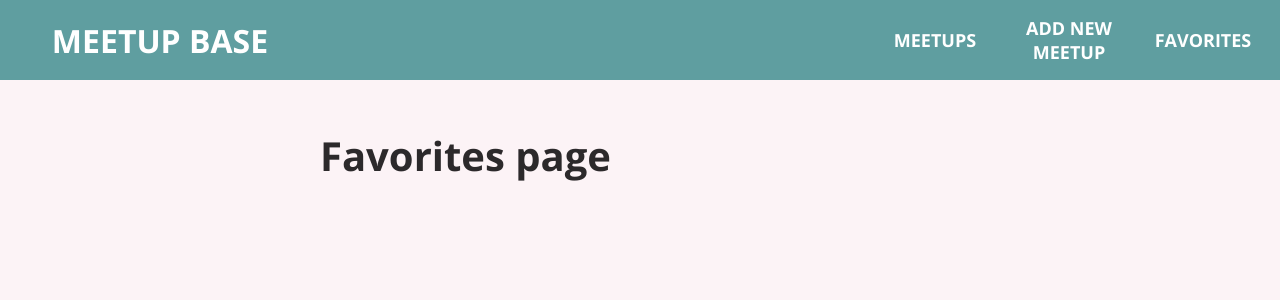
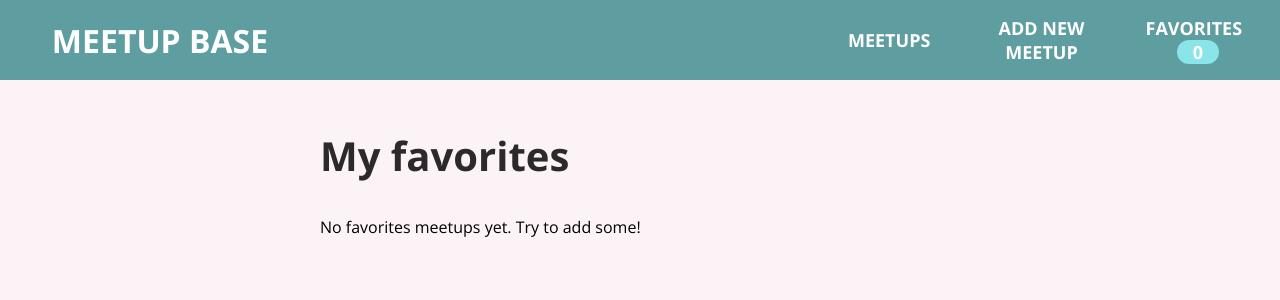
Before and after one commit to RZFalcore/udemy-react-course, a React (Create React App) app: page /favorites in a window 1280 px wide. Shown: the top 300 px of the page. Built offline with nearby package versions, Linux system fonts and the light colour scheme.

Commit message:
added favorites counter in mainNav, output favorites meetups logic

```diff
--- a/src/components/Summary/components/layouts/MainNavigation.js
+++ b/src/components/Summary/components/layouts/MainNavigation.js
@@ -1,9 +1,18 @@
-import React from "react";
+import React, { useContext } from "react";
 import { Link } from "react-router-dom";
+import FavoritesContext from "../../store/favorites-context";
 
-import { header, logo, list, listItem } from "./MainNavigation.module.css";
+import {
+  header,
+  logo,
+  list,
+  listItem,
+  badge,
+} from "./MainNavigation.module.css";
 
 const MainNavigation = () => {
+  const favoritesCtx = useContext(FavoritesContext);
+
   return (
     <header className={header}>
       <div className={logo}>
@@ -18,7 +27,10 @@ const MainNavigation = () => {
             <Link to={"/new-meetup"}>Add new meetup</Link>
           </li>
           <li className={listItem}>
-            <Link to={"/favorites"}>Favorites</Link>
+            <Link to={"/favorites"}>
+              Favorites{" "}
+              <span className={badge}>{favoritesCtx.totalFavorites}</span>
+            </Link>
           </li>
         </ul>
       </nav>
--- a/src/components/Summary/components/layouts/MainNavigation.module.css
+++ b/src/components/Summary/components/layouts/MainNavigation.module.css
@@ -56,3 +56,10 @@
 .listItem :hover {
     color: rgb(137, 229, 232);
 }
+.badge {
+    background-color: rgb(137, 229, 232);
+    color: white;
+    border-radius: 12px;
+    padding: 0 1rem;
+    margin-left: 0.5rem;
+}
--- a/src/components/Summary/components/meetups/MeetupsListItem.js
+++ b/src/components/Summary/components/meetups/MeetupsListItem.js
@@ -11,9 +11,12 @@ const MeetupsListItem = ({ id, image, title, address, description }) => {
   const meetupIsFavorite = favoritesCtx.isFavorite(id);
 
   const toggleFavoriteHandler = () => {
-    if (meetupIsFavorite) favoritesCtx.removeFavorite(id);
-    if (!meetupIsFavorite)
+    console.log(meetupIsFavorite);
+    if (meetupIsFavorite) {
+      favoritesCtx.removeFavorite(id);
+    } else {
       favoritesCtx.addFavorite({ id, image, title, address, description });
+    }
   };
 
   return (
@@ -28,7 +31,9 @@ const MeetupsListItem = ({ id, image, title, address, description }) => {
           <p>{description}</p>
         </div>
         <div className={styles.actions}>
-          <button onClick={toggleFavoriteHandler}>To Favorites</button>
+          <button onClick={toggleFavoriteHandler}>
+            {meetupIsFavorite ? "Remove from favorites" : "To Favorites"}
+          </button>
         </div>
       </Card>
     </li>
--- a/src/components/Summary/pages/Favorites.js
+++ b/src/components/Summary/pages/Favorites.js
@@ -1,9 +1,18 @@
-import React from "react";
+import React, { useContext } from "react";
+import MeetupsList from "../components/meetups/MeetupsList";
+import FavoritesContext from "../store/favorites-context";
+
 const Favorites = () => {
+  const favoritesCts = useContext(FavoritesContext);
   return (
-    <>
-      <h1>Favorites page</h1>
-    </>
+    <section>
+      <h1>My favorites</h1>
+      {favoritesCts.totalFavorites ? (
+        <MeetupsList meetups={favoritesCts.favorites} />
+      ) : (
+        <p>No favorites meetups yet. Try to add some!</p>
+      )}
+    </section>
   );
 };
 
--- a/src/components/Summary/store/favorites-context.js
+++ b/src/components/Summary/store/favorites-context.js
@@ -12,14 +12,14 @@ export const FavoritesContextProvider = ({ children }) => {
   const [userFavorites, setUserFavorites] = useState([]);
 
   const addFavoriteHandler = (newEntry) =>
-    setUserFavorites((favorites) => favorites.concat(newEntry));
+    setUserFavorites((meetup) => meetup.concat(newEntry));
 
   const removeFavoriteHandler = (id) =>
     setUserFavorites((prevFavorites) =>
-      prevFavorites.filter((favorite) => favorite.id !== id)
+      prevFavorites.filter((meetup) => meetup.id !== id)
     );
   const isFavoriteHandler = (id) => {
-    userFavorites.some((favorite) => favorite.id === id);
+    userFavorites.some((meetup) => meetup.id === id);
   };
 
   const context = {
```
